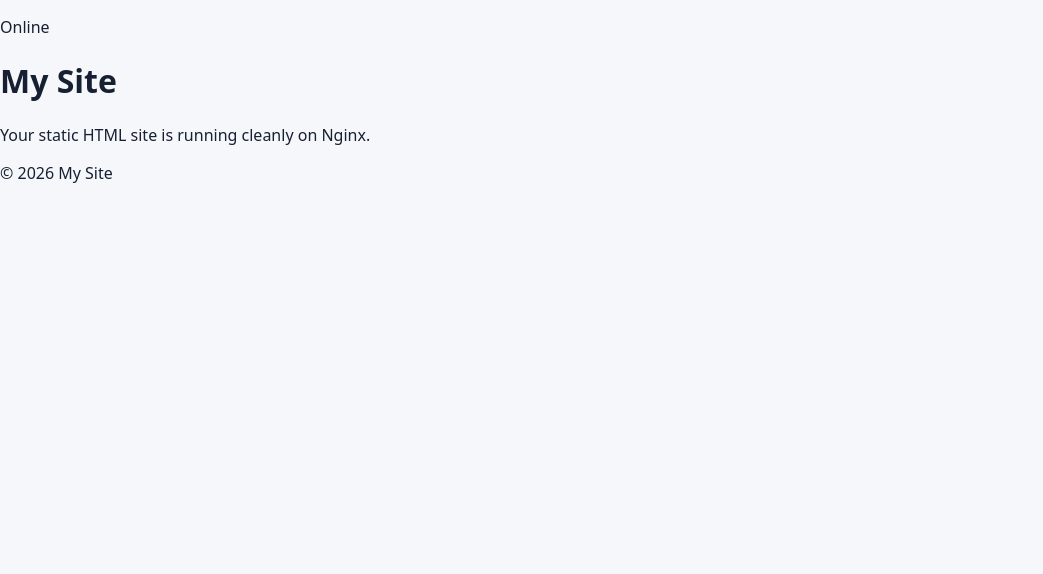
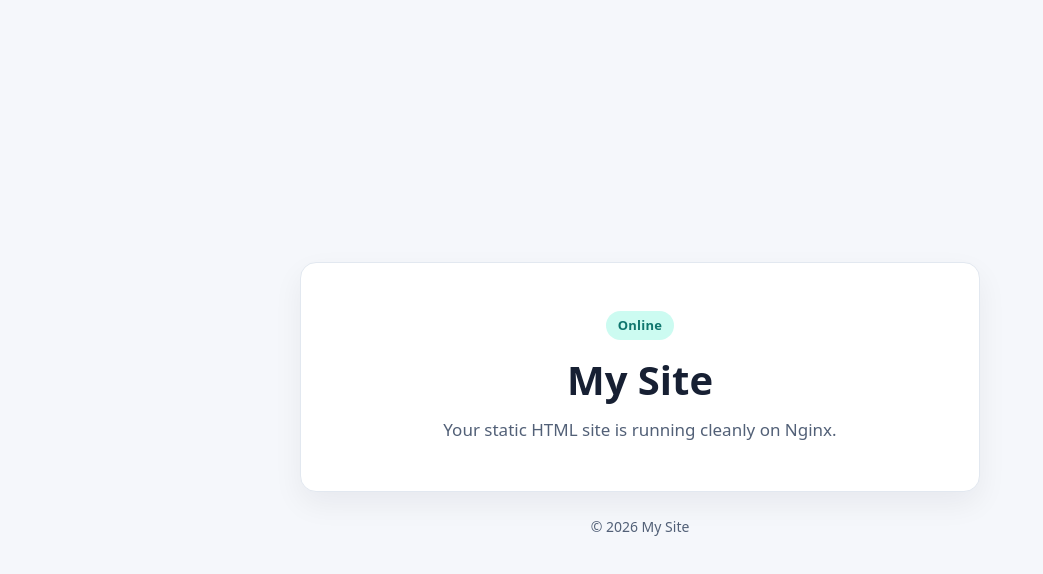
Before and after one commit to active-chevy2/my-site, a plain HTML site: page public/index.html in a window 1280 px wide. Shown: the whole page, without its empty margins (0-1043 px from the left). Drawn offline with Linux system fonts and the light colour scheme.

Commit message:
Refactor CSS variables and improve styles

```diff
--- a/public/styles.css
+++ b/public/styles.css
@@ -1,7 +1,27 @@
 :root {
-  font-family: system-ui, -apple-system, BlinkMacSystemFont, "Segoe UI", sans-serif;
-  color: #172033;
-  background: #f5f7fb;
+  --bg: #f5f7fb;
+  --surface: #ffffff;
+  --border: #e2e8f0;
+  --text: #172033;
+  --muted: #526077;
+  --accent: #0f766e;
+  --accent-bg: #ccfbf1;
+  --shadow: 0 12px 30px rgba(15, 23, 42, 0.06);
+  font-family: system-ui, -apple-system, BlinkMacSystemFont, "Segoe UI", Roboto, sans-serif;
+  color-scheme: light dark;
+}
+
+@media (prefers-color-scheme: dark) {
+  :root {
+    --bg: #0f172a;
+    --surface: #1e293b;
+    --border: #334155;
+    --text: #f1f5f9;
+    --muted: #94a3b8;
+    --accent: #5eead4;
+    --accent-bg: rgba(45, 212, 191, 0.14);
+    --shadow: 0 12px 30px rgba(0, 0, 0, 0.35);
+  }
 }
 
 * {
@@ -11,11 +31,60 @@
 body {
   margin: 0;
   min-height: 100vh;
+  min-height: 100dvh;
+  background-color: var(--bg);
+  color: var(--text);
+  line-height: 1.6;
+  display: flex;
+  flex-direction: column;
 }
 
-.container {
-  width: min(100% - 2rem, 960px);
-  margin: 0 auto;
-  padding: 6rem 0;
+.page {
+  width: min(100% - 2rem, 680px);
+  margin: auto;
+  padding: 2rem 0;
+}
+
+.card {
+  background-color: var(--surface);
+  border: 1px solid var(--border);
+  border-radius: 16px;
+  padding: clamp(1.75rem, 4vw, 3rem);
+  box-shadow: var(--shadow);
   text-align: center;
 }
+
+.badge {
+  display: inline-block;
+  margin: 0 0 1rem;
+  padding: 0.25rem 0.75rem;
+  border-radius: 999px;
+  font-size: 0.8125rem;
+  font-weight: 600;
+  letter-spacing: 0.02em;
+  color: var(--accent);
+  background-color: var(--accent-bg);
+}
+
+h1 {
+  margin: 0 0 0.75rem;
+  font-size: clamp(1.75rem, 4vw, 2.5rem);
+  line-height: 1.2;
+}
+
+.lead {
+  margin: 0;
+  color: var(--muted);
+  font-size: 1.0625rem;
+}
+
+.footer {
+  margin-top: 1.5rem;
+  text-align: center;
+  color: var(--muted);
+  font-size: 0.875rem;
+}
+
+.footer p {
+  margin: 0;
+}
```
